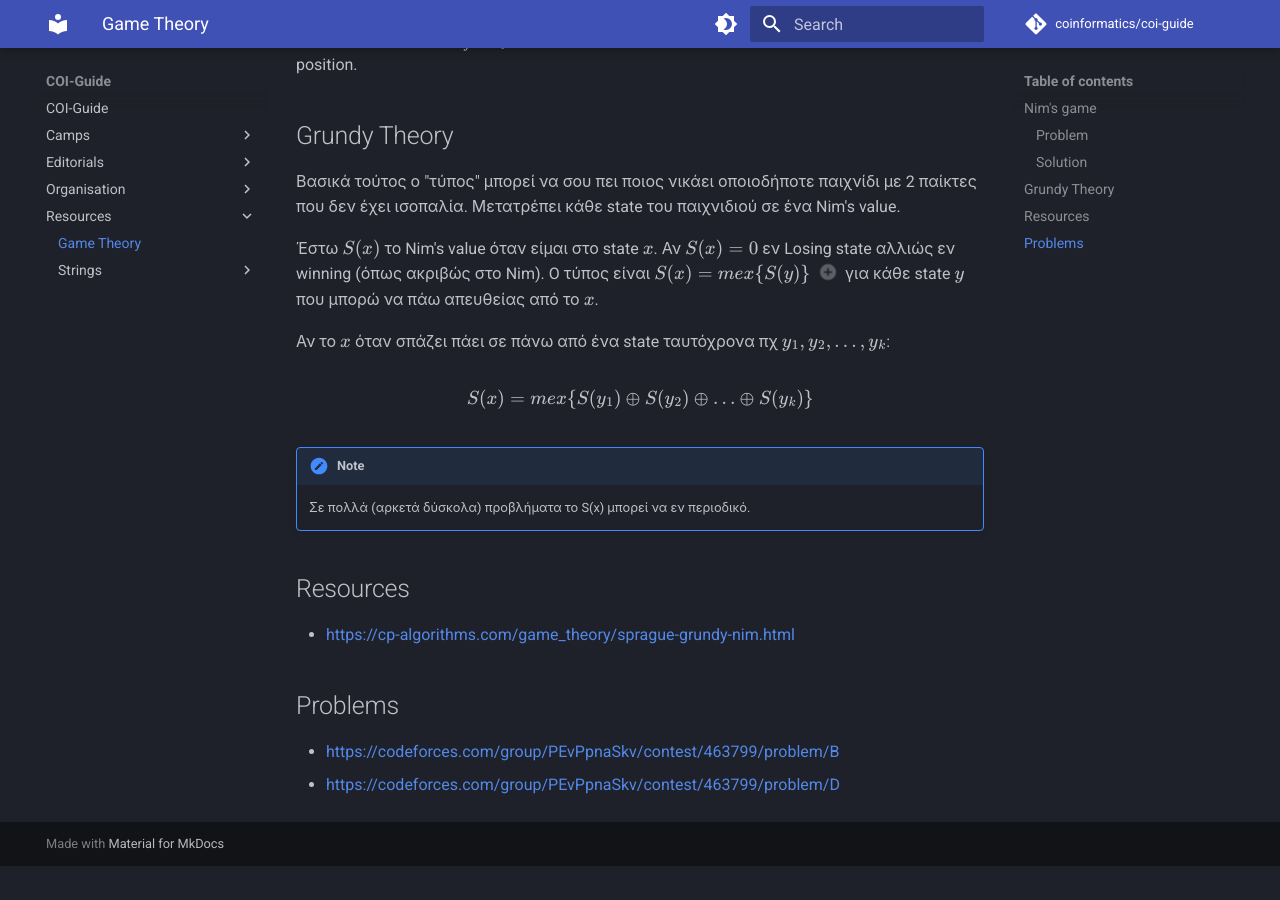
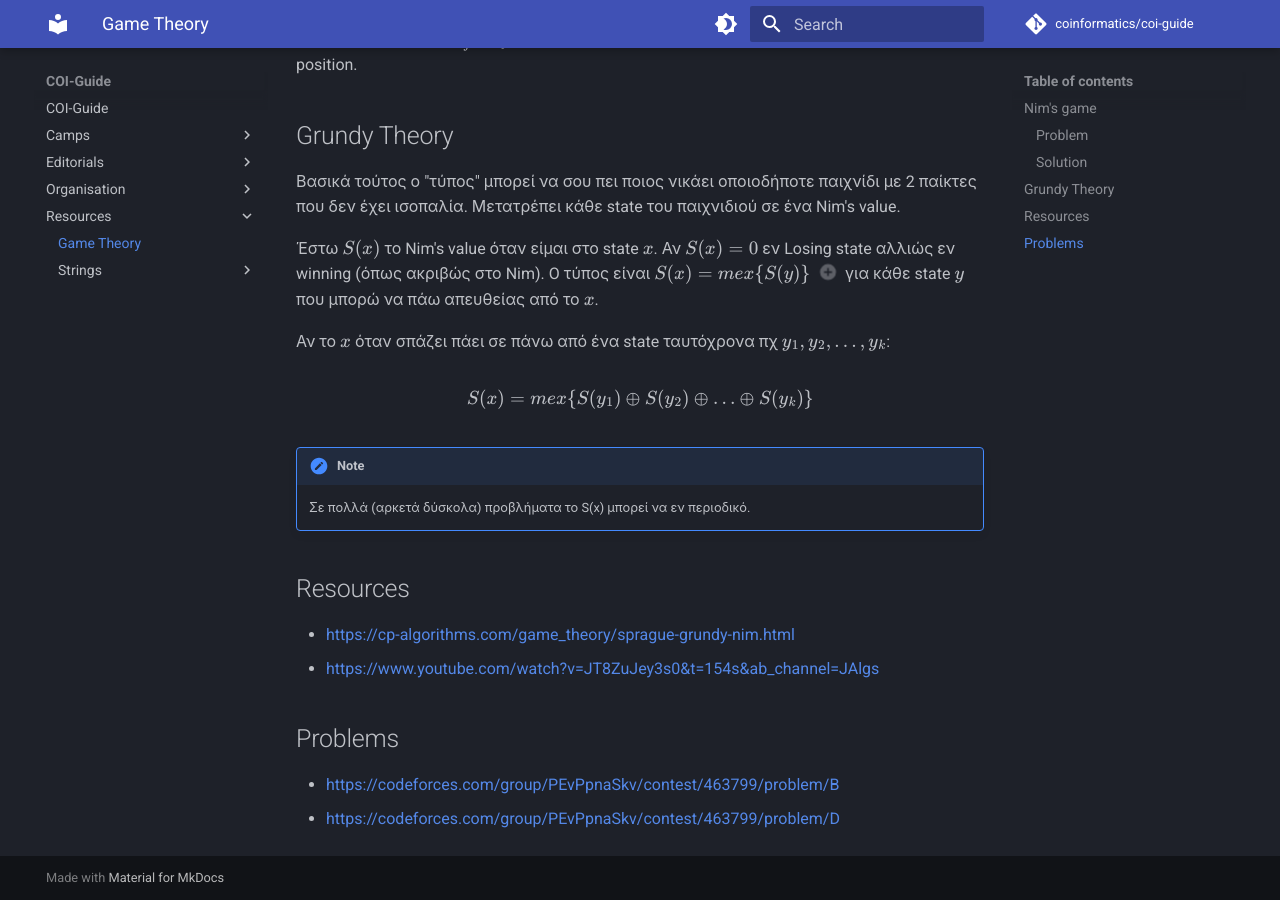
Before and after one commit to coinformatics/coi-guide, an MkDocs documentation site: the page built from docs/resources/game-theory.md, in a window 1280 px wide and 900 px high, scrolled down 861 px. Built offline with MkDocs 1.6.1 and Material for MkDocs 9.7.7, drawn with Linux system fonts in a browser that asks for light colours; comment, search, counter and statistics services are not loaded; before the commit the page ends 1727 px from its top, so only the background shows below that.

Commit message:
Add YT video to game theory

```diff
--- a/docs/resources/game-theory.md
+++ b/docs/resources/game-theory.md
@@ -44,6 +44,7 @@ $$S(x) = mex\{S(y_1) \oplus S(y_2) \oplus \ldots \oplus S(y_k)\}$$
 ## Resources
 
 - <https://cp-algorithms.com/game_theory/sprague-grundy-nim.html>
+- <https://www.youtube.com/watch?v=JT8ZuJey3s0&t=154s&ab_channel=JAlgs>
 
 ## Problems
 
```
